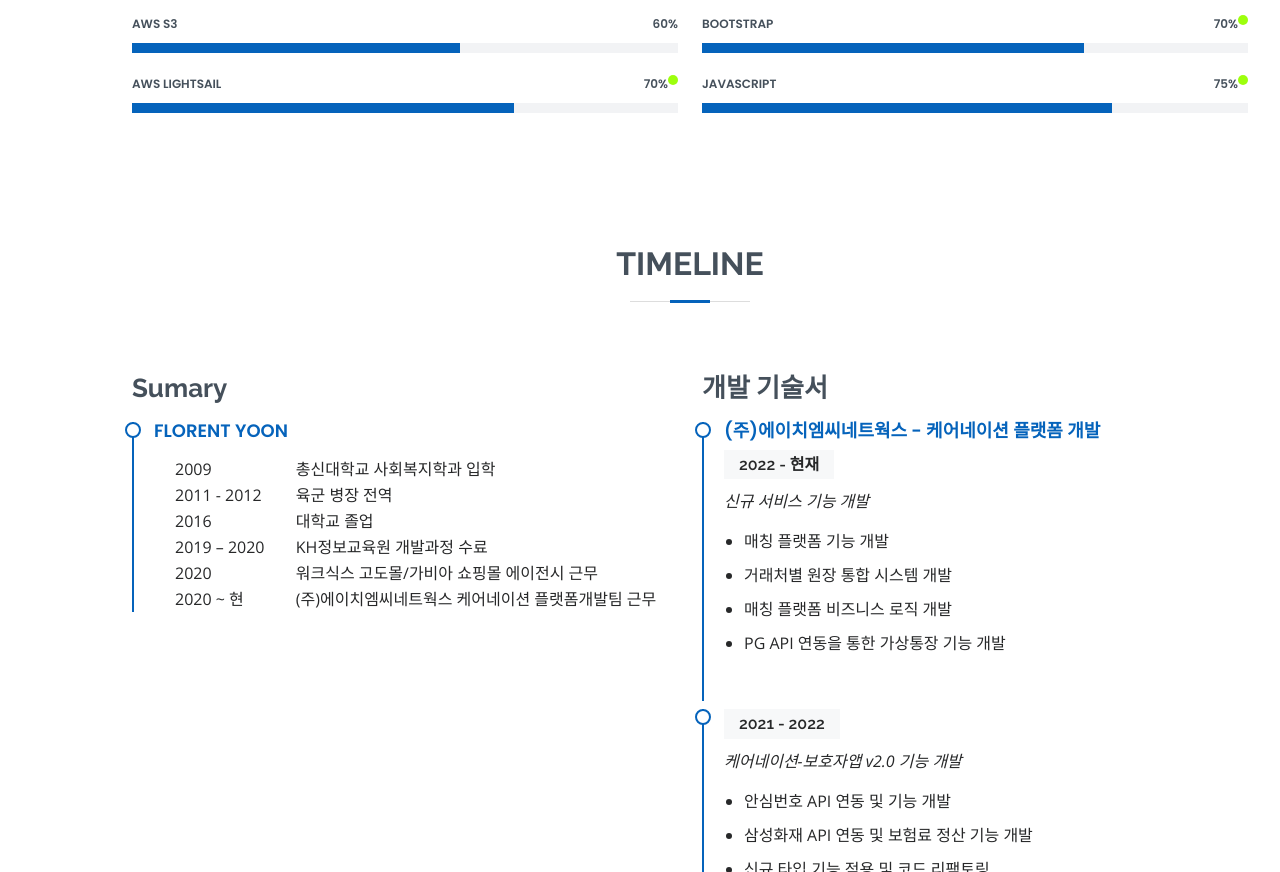
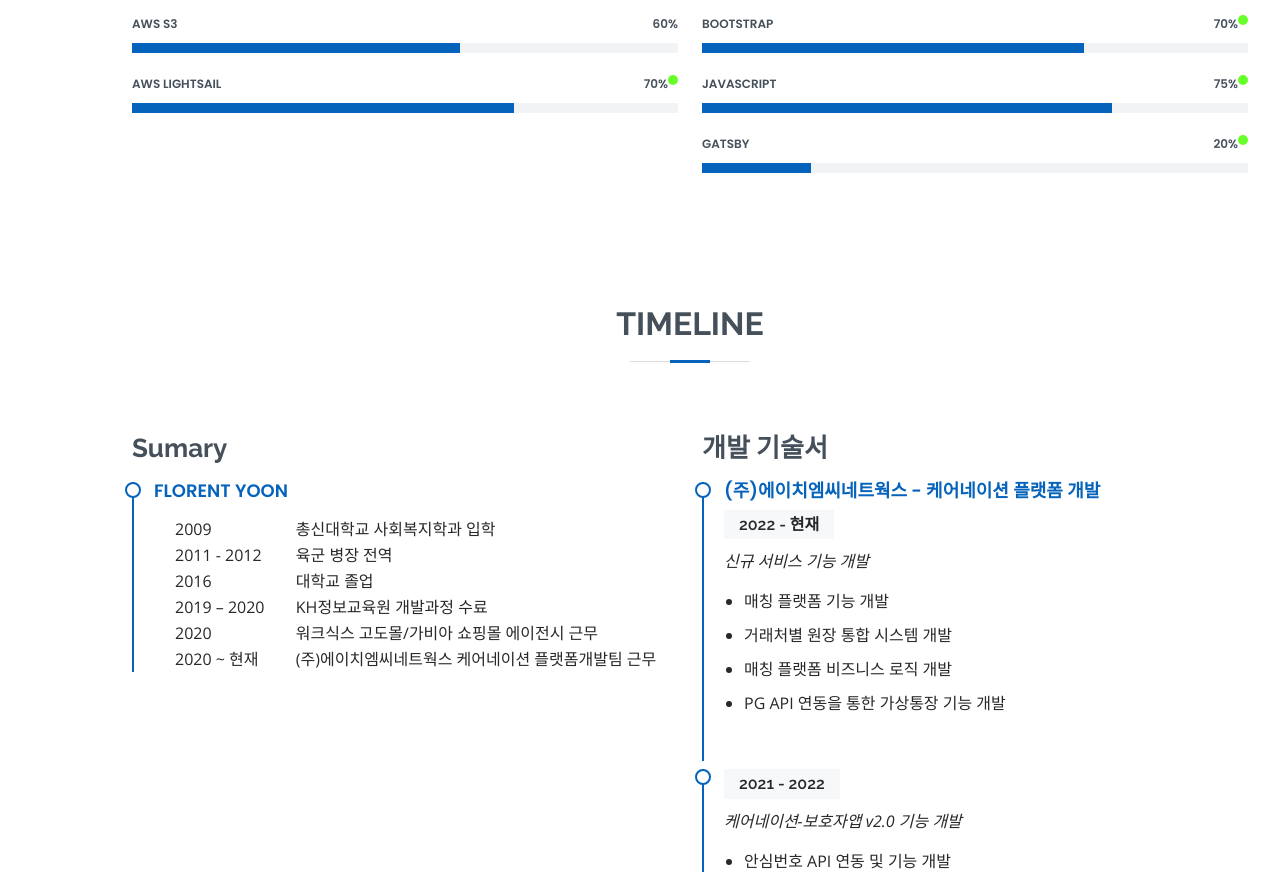
Before and after one commit to dong3789/front_florentyoon, a website: page index.html in a window 1280 px wide. Shown: the part 1780-2652 px from the top of the page. Drawn offline with nearby package versions, Linux system fonts and the light colour scheme.

Commit message:
오타 수정

```diff
--- a/index.html
+++ b/index.html
@@ -217,6 +217,13 @@
               </div>
             </div>
 
+            <div class="progress">
+              <span class="skill this_skill">Gatsby <div class="circle"></div><i class="val">20%</i></span>
+              <div class="progress-bar-wrap">
+                <div class="progress-bar" role="progressbar" aria-valuenow="20" aria-valuemin="0" aria-valuemax="100"></div>
+              </div>
+            </div>
+
           </div>
 
         </div>
@@ -261,7 +268,7 @@
                     <td>워크식스 고도몰/가비아 쇼핑몰 에이전시 근무</td>
                   </tr>
                   <tr>
-                    <td class="w-25">2020 ~ 현</td>
+                    <td class="w-25">2020 ~ 현재</td>
                     <td>(주)에이치엠씨네트웍스 케어네이션 플랫폼개발팀 근무</td>
                   </tr>
                 </table>
```
